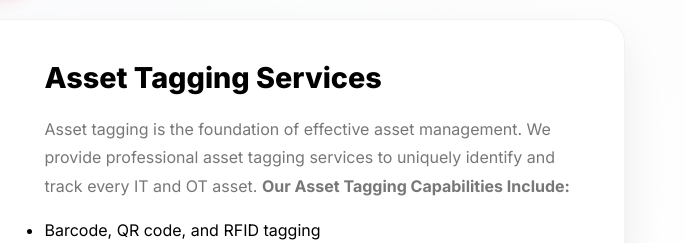
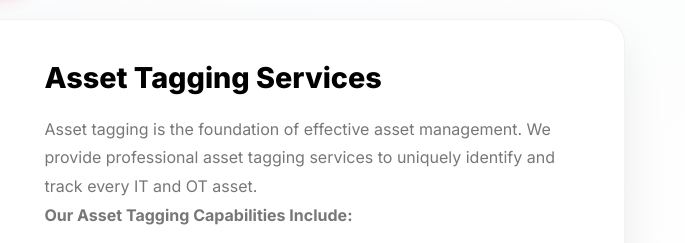
Before and after one commit to Grey-Hat-Guy/Elitser-webapp, a plain HTML site: page services/asset-management.html in a window 1280 px wide. Both pictures are taken after a click on the button "Asset Tagging Services". Shown: the part 2543-2786 px from the top of the page, 595-1280 px from the left. Drawn offline with Linux system fonts and the light colour scheme.

Commit message:
Update asset tagging services description formatting

```diff
--- a/services/asset-management.html
+++ b/services/asset-management.html
@@ -190,8 +190,8 @@ From physical asset tagging to real-time inventory management, we help IT and OT
                 <div class="itam-text">
                   <h3>Asset Tagging Services</h3>
                   <p>
-                   <span>Asset tagging is the foundation of effective asset management. We provide professional asset tagging services to uniquely identify and track every IT and OT asset.</span>
-<span><b>Our Asset Tagging Capabilities Include:</b></span>
+                   Asset tagging is the foundation of effective asset management. We provide professional asset tagging services to uniquely identify and track every IT and OT asset.
+<br><b>Our Asset Tagging Capabilities Include:</b></br>
 <ul><li>	Barcode, QR code, and RFID tagging</li>
 <li>Durable tags suitable for industrial and harsh environments</li>
 <li>Asset labeling based on organizational standards</li>
```
